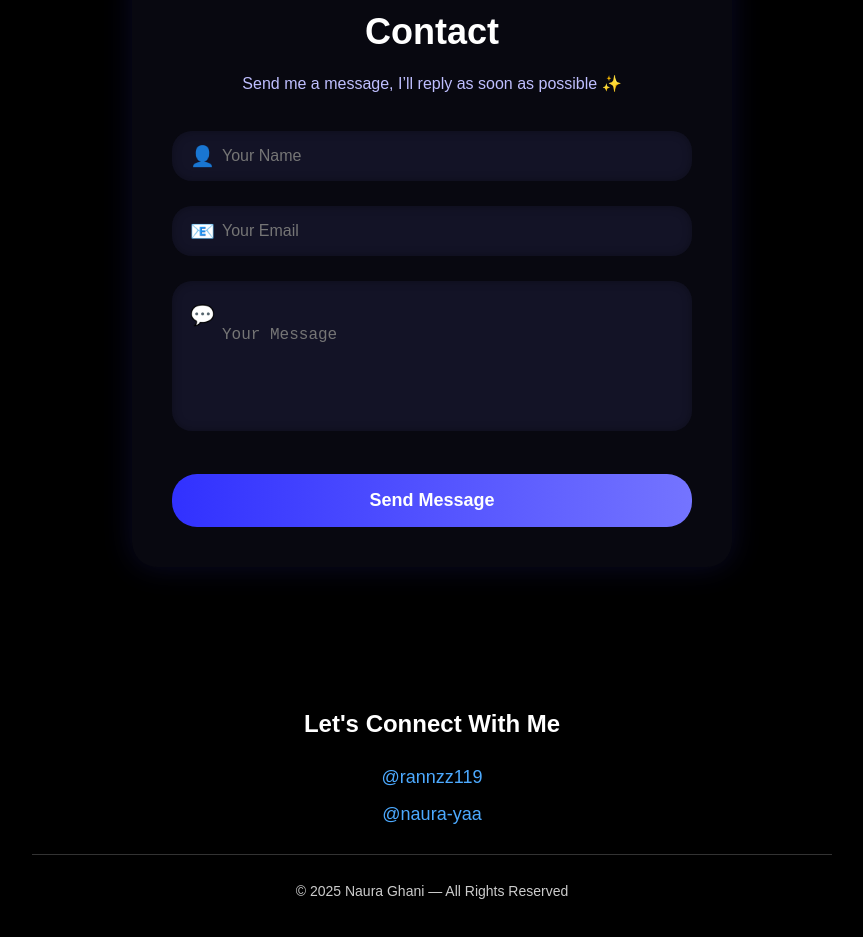
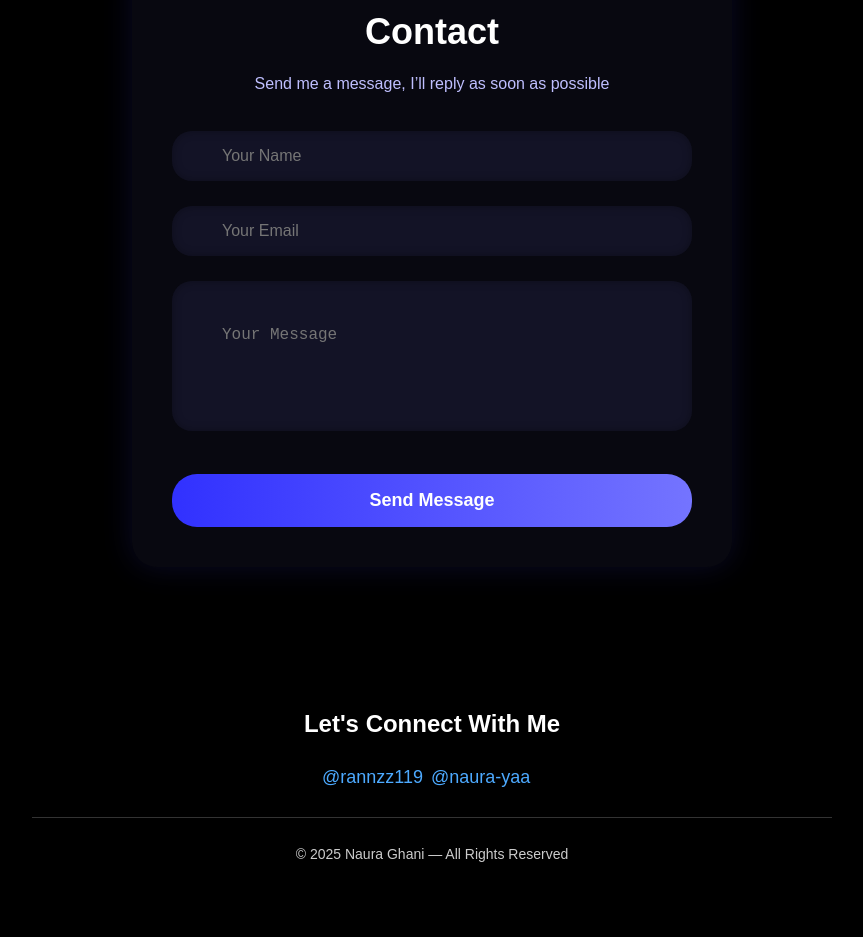
Before and after one commit to naura-yaa/portfolio-naura, a plain HTML site: page index.html in a window 1280 px wide. Shown: the part 3335-4272 px from the top of the page, without its empty margins (208-1071 px from the left). Drawn offline with Linux system fonts and the light colour scheme.

Commit message:
update comment

```diff
--- a/index.html
+++ b/index.html
@@ -125,7 +125,7 @@
                     <div class="card">
                             <i class="fa-solid fa-book"></i>
                             <h4>laugages</h4>
-                            <p>SMK Taruna Bhakti jurusan Rekayasa Perangkat Lunak </p>
+                            <p>CSS, Java Script, Python, PHP, tailwind </p>
                         </div>
 
                         <div class="card">
@@ -147,20 +147,20 @@
        <section id="contact" class="contact-section">
     <div class="contact-card">
         <h2>Contact</h2>
-        <p class="contact-desc">Send me a message, I’ll reply as soon as possible ✨</p>
+        <p class="contact-desc">Send me a message, I’ll reply as soon as possible </p>
 
         <div class="input-group">
-            <span class="icon">👤</span>
+            <span class="icon"></span>
             <input type="text" placeholder="Your Name">
         </div>
 
         <div class="input-group">
-            <span class="icon">📧</span>
+            <span class="icon"></span>
             <input type="email" placeholder="Your Email">
         </div>
 
         <div class="input-group textarea-group">
-            <span class="icon">💬</span>
+            <span class="icon"></span>
             <textarea placeholder="Your Message"></textarea>
         </div>
 
--- a/style.css
+++ b/style.css
@@ -593,15 +593,16 @@ footer {
   flex-direction: column;
   gap: 8px;
   margin-bottom: 25px;
+  display: flex;
+  flex-direction: row;
+  margin-left: 290px;
 }
-
-.social-link {
+.social-link  {
   color: #4daaff;
   text-decoration: none;
   font-size: 18px;
   transition: 0.3s;
 }
-
 .social-link:hover {
   color: #82c6ff;
   text-decoration: underline;
```
